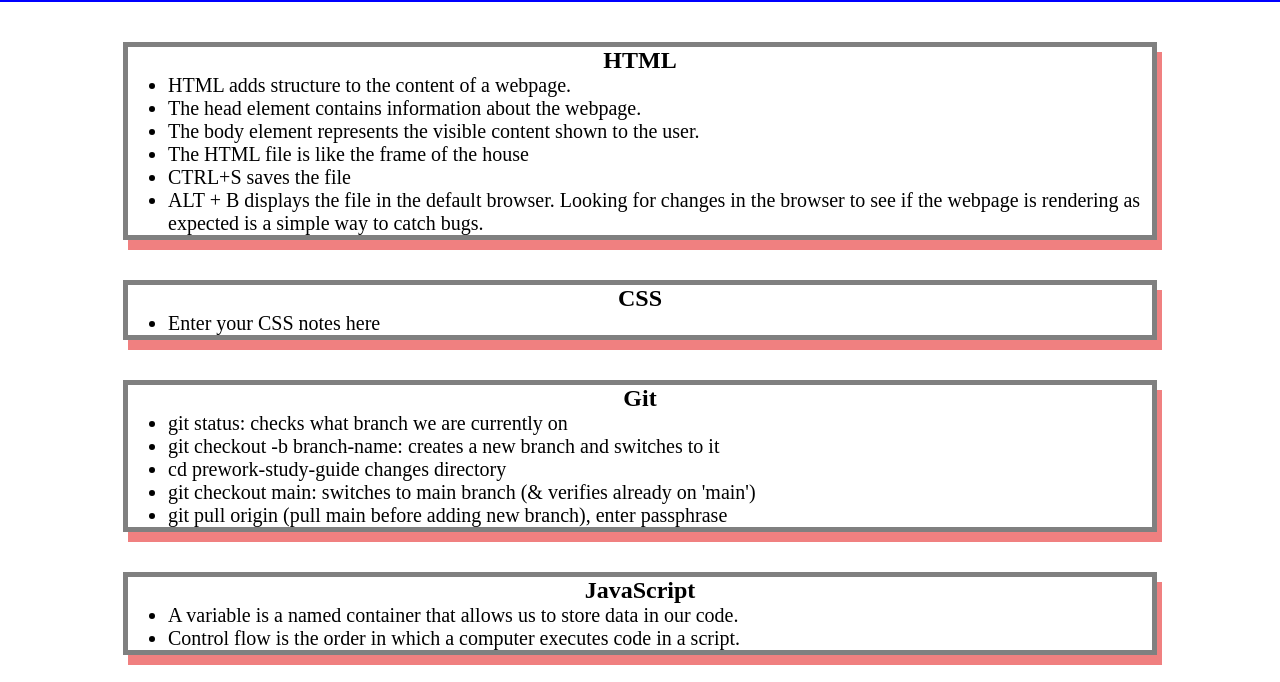
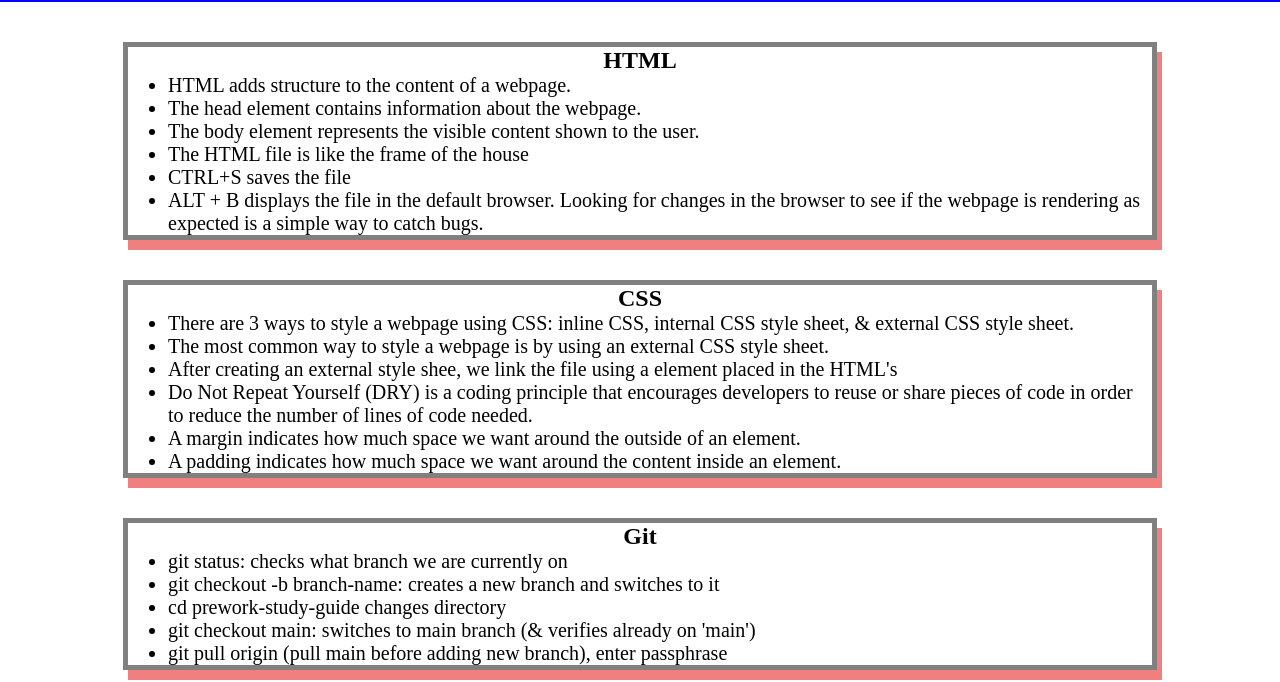
Before and after one commit to Moth668/prework-study-guide, a plain HTML site: page index.html in a window 1280 px wide. Shown: the part 118-800 px from the top of the page. Drawn offline with Linux system fonts and the light colour scheme.

Commit message:
Update index.html

```diff
--- a/index.html
+++ b/index.html
@@ -29,7 +29,12 @@
       <section class="card" id="css-section">
         <h2>CSS</h2>
         <ul>
-          <li>Enter your CSS notes here</li>
+          <li>There are 3 ways to style a webpage using CSS: inline CSS, internal CSS style sheet, & external CSS style sheet.</li>
+          <li>The most common way to style a webpage is by using an external CSS style sheet.</li>
+          <li>After creating an external style shee, we link the file using a <link> element placed in the HTML's <head></head></li>
+          <li>Do Not Repeat Yourself (DRY) is a coding principle that encourages developers to reuse or share pieces of code in order to reduce the number of lines of code needed.</li>
+          <li>A margin indicates how much space we want around the outside of an element.</li>
+          <li>A padding indicates how much space we want around the content inside an element.</li>
         </ul>
       </section>
 
```
